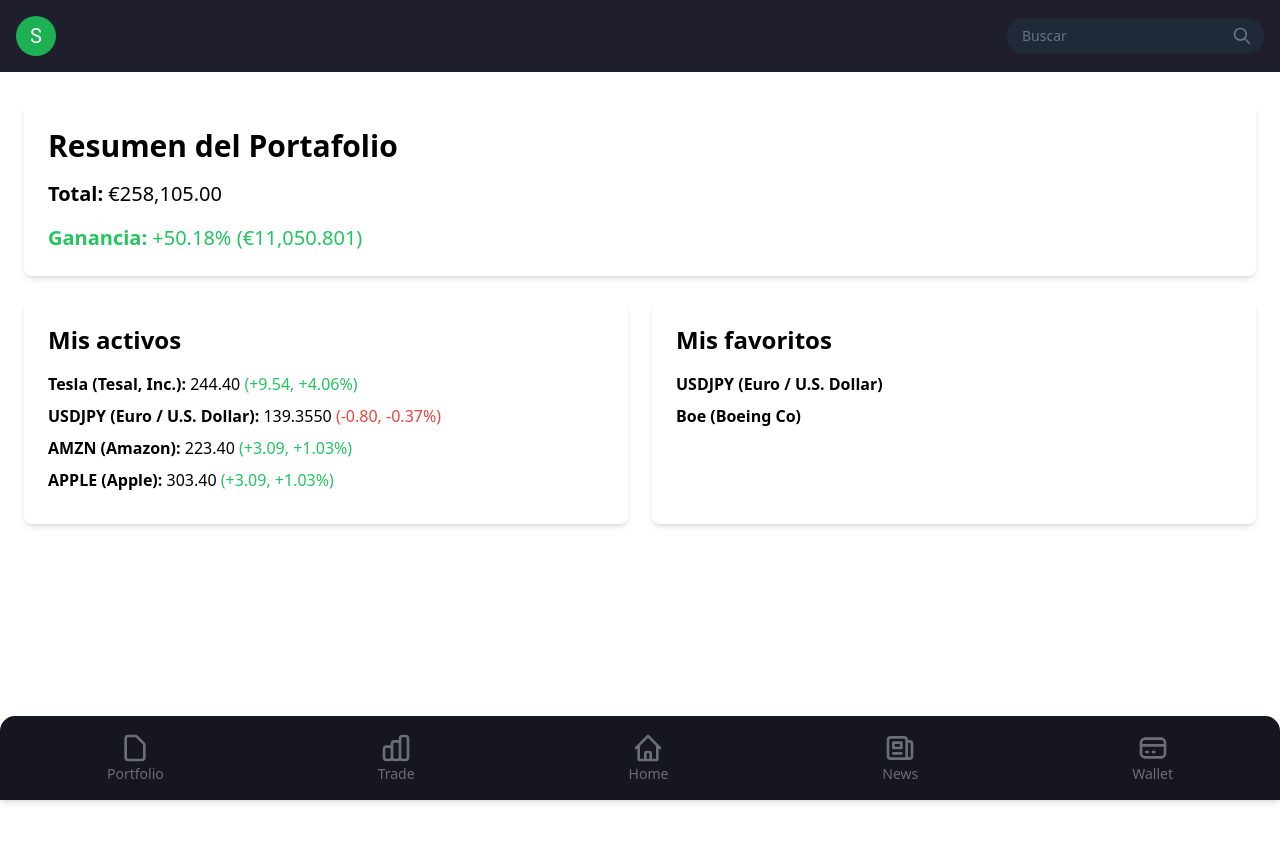
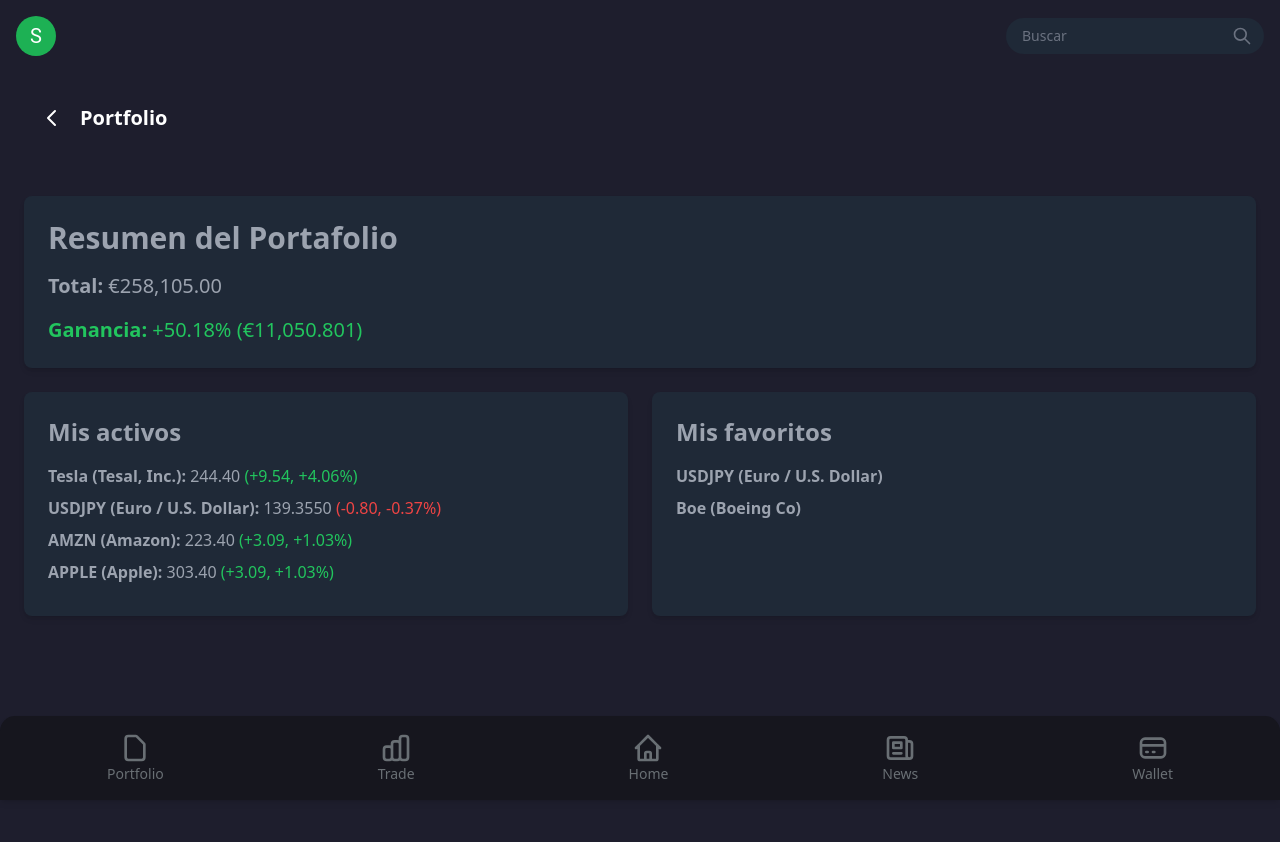
Before and after one commit to Yedpt/RSI_trade_project-Client, a React (Vite) app: page /auth/trade/portfolio in a window 1280 px wide. Shown: the top 842 px of the page. Before the commit the page ends 800 px from the top, so only its background shows below. Built offline with nearby package versions, Linux system fonts and the light colour scheme; sample sign-in values are in the browser's storage.

Commit message:
fixed style issues

```diff
--- a/src/pages/Portfolio.jsx
+++ b/src/pages/Portfolio.jsx
@@ -1,9 +1,44 @@
 import React from "react";
+import { FaArrowLeft } from "react-icons/fa";
 
 const Portfolio = () => {
   return (
-    <div className="container mx-auto p-6 mt-20">
-      <div className="bg-white shadow-md rounded-lg p-6 mb-6">
+    <div className="container mx-auto p-6 mt-16 bg-darkBackground min-h-screen">
+      <div className="p-4">
+        <div className="flex items-center gap-4 mb-6">
+          <button
+            onClick={() => navigate(-1)}
+            className="text-white hover:text-[#8FE282]"
+          >
+            <svg
+              xmlns="http://www.w3.org/2000/svg"
+              className="h-6 w-6"
+              fill="none"
+              viewBox="0 0 24 24"
+              stroke="currentColor"
+            >
+              <path
+                strokeLinecap="round"
+                strokeLinejoin="round"
+                strokeWidth={2}
+                d="M15 19l-7-7 7-7"
+              />
+            </svg>
+          </button>
+          <h1 className="text-white text-xl font-bold">Portfolio</h1>
+        </div>
+
+        <div className="flex items-center gap-3 mb-6">
+          <button
+            onClick={() => navigate(-1)}
+            className="absolute top-4 left-4 flex items-center bg-green-500 hover:bg-green-400 text-white rounded-full p-2 shadow-lg transition"
+            aria-label="Regresar"
+          >
+            <FaArrowLeft className="text-lg" />
+          </button>
+        </div>
+      </div>
+      <div className="bg-gray-800 text-gray-400 shadow-md rounded-lg p-6 mb-6">
         <h2 className="text-3xl font-bold mb-4">Resumen del Portafolio</h2>
         <div className="text-xl">
           <div className="mb-4">
@@ -17,7 +52,7 @@ const Portfolio = () => {
       </div>
 
       <div className="grid grid-cols-1 md:grid-cols-2 gap-6">
-        <div className="bg-white shadow-md rounded-lg p-6">
+        <div className="bg-gray-800 text-gray-400 shadow-md rounded-lg p-6">
           <h3 className="text-2xl font-bold mb-4">Mis activos</h3>
           <ul>
             <li className="mb-2">
@@ -42,7 +77,7 @@ const Portfolio = () => {
           </ul>
         </div>
 
-        <div className="bg-white shadow-md rounded-lg p-6">
+        <div className="bg-gray-800 text-gray-400 shadow-md rounded-lg p-6">
           <h3 className="text-2xl font-bold mb-4">Mis favoritos</h3>
           <ul>
             <li className="mb-2">
--- a/src/pages/RankingPage.jsx
+++ b/src/pages/RankingPage.jsx
@@ -6,7 +6,7 @@ import FuegoBravo from '../assets/rankingImages/FuegoBravo.png';
 import LunaPinta from '../assets/rankingImages/LunaPinta.png';
 import SolRapido from '../assets/rankingImages/SolRapido.png';
 import ElCerdito from '../assets/rankingImages/ElCerdito.svg';
-import avatar from '../assets/rankingImages/avatar.svg';
+import { FaArrowLeft } from "react-icons/fa";
 
 // Componente para el banner VIP
 const VIPBanner = () => (
@@ -96,7 +96,7 @@ const RankingPage = () => {
     ];
 
     return (
-        <div className="bg-[#161622] min-h-screen w-full max-w-md mx-auto">
+        <div className="bg-[#161622] min-h-screen w-full max-w-md mx-auto mt-[4.5rem]">
             {/* Header fijo en la parte superior */}
             <div className="p-4">
                 <div className="flex items-center gap-4 mb-6">
@@ -111,28 +111,14 @@ const RankingPage = () => {
                     <h1 className="text-white text-xl font-bold">Ranking de los ganadores</h1>
                 </div>
 
-                {/* Barra de búsqueda con avatar */}
                 <div className="flex items-center gap-3 mb-6">
-                    <img
-                        src={avatar}
-                        alt="User Avatar"
-                        className="w-8 h-8 rounded-full"
-                    />
-                    <div className="relative flex-1">
-                        <input
-                            type="search"
-                            placeholder="Buscar"
-                            className="w-full bg-[#232331] text-white rounded-lg py-2 px-4 pl-10"
-                        />
-                        <svg
-                            className="absolute left-3 top-1/2 transform -translate-y-1/2 text-gray-400 h-4 w-4"
-                            fill="none"
-                            viewBox="0 0 24 24"
-                            stroke="currentColor"
-                        >
-                            <path strokeLinecap="round" strokeLinejoin="round" strokeWidth={2} d="M21 21l-6-6m2-5a7 7 0 11-14 0 7 7 0 0114 0z" />
-                        </svg>
-                    </div>
+                    <button
+                            onClick={() => navigate(-1)}
+                            className="absolute top-4 left-4 flex items-center bg-green-500 hover:bg-green-400 text-white rounded-full p-2 shadow-lg transition"
+                            aria-label="Regresar"
+                          >
+                            <FaArrowLeft className="text-lg" />
+                          </button>
                 </div>
             </div>
 
--- a/src/pages/TradeHome.jsx
+++ b/src/pages/TradeHome.jsx
@@ -149,6 +149,17 @@ const TradeHome = () => {
               </button>
             )
           )}
+          {["Ranking"].map(
+            (btn, index) => (
+              <button
+                key={index}
+                className="bg-gray-800 text-white px-4 py-2 rounded-full hover:bg-green-500 hover:text-black"
+                onClick={() => navigate("/auth/trade/ranking")}
+              >
+                {btn}
+              </button>
+            )
+          )}
         </div>
       </div>
 
--- a/src/pages/investments.jsx
+++ b/src/pages/investments.jsx
@@ -30,7 +30,7 @@ const Investments = () => {
   };
 
   return (
-    <div className="min-h-screen bg-darkBackground text-white relative overflow-hidden">
+    <div className="min-h-screen bg-darkBackground text-white relative overflow-hidden mt-[4.5rem]">
       {/* Eliminar espacio blanco */}
       <style>
         {`body, html { margin: 0; padding: 0; box-sizing: border-box; overflow-x: hidden; }`}
@@ -38,7 +38,7 @@ const Investments = () => {
 
       {/* Botón de regreso */}
       <button
-        onClick={() => navigate("/auth/trade")}
+        onClick={() => navigate(-1)}
         className="absolute top-4 left-4 flex items-center bg-green-500 hover:bg-green-400 text-white rounded-full p-2 shadow-lg transition"
         aria-label="Regresar"
       >
```
Also changed, not shown: src/routes/Routes.jsx (+13 -5 lines), src/assets/rankingImages/Avatar.svg (added).
